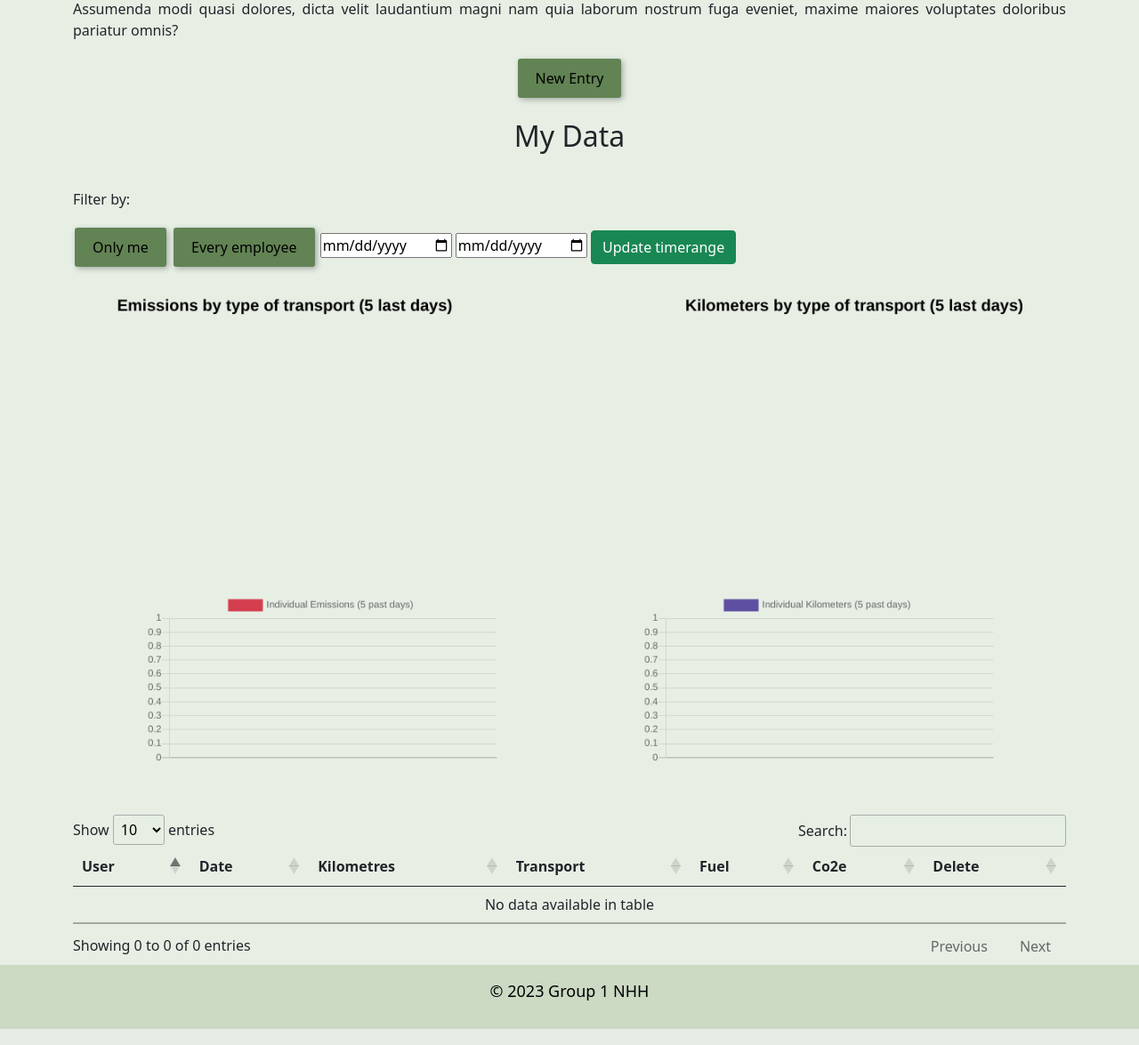
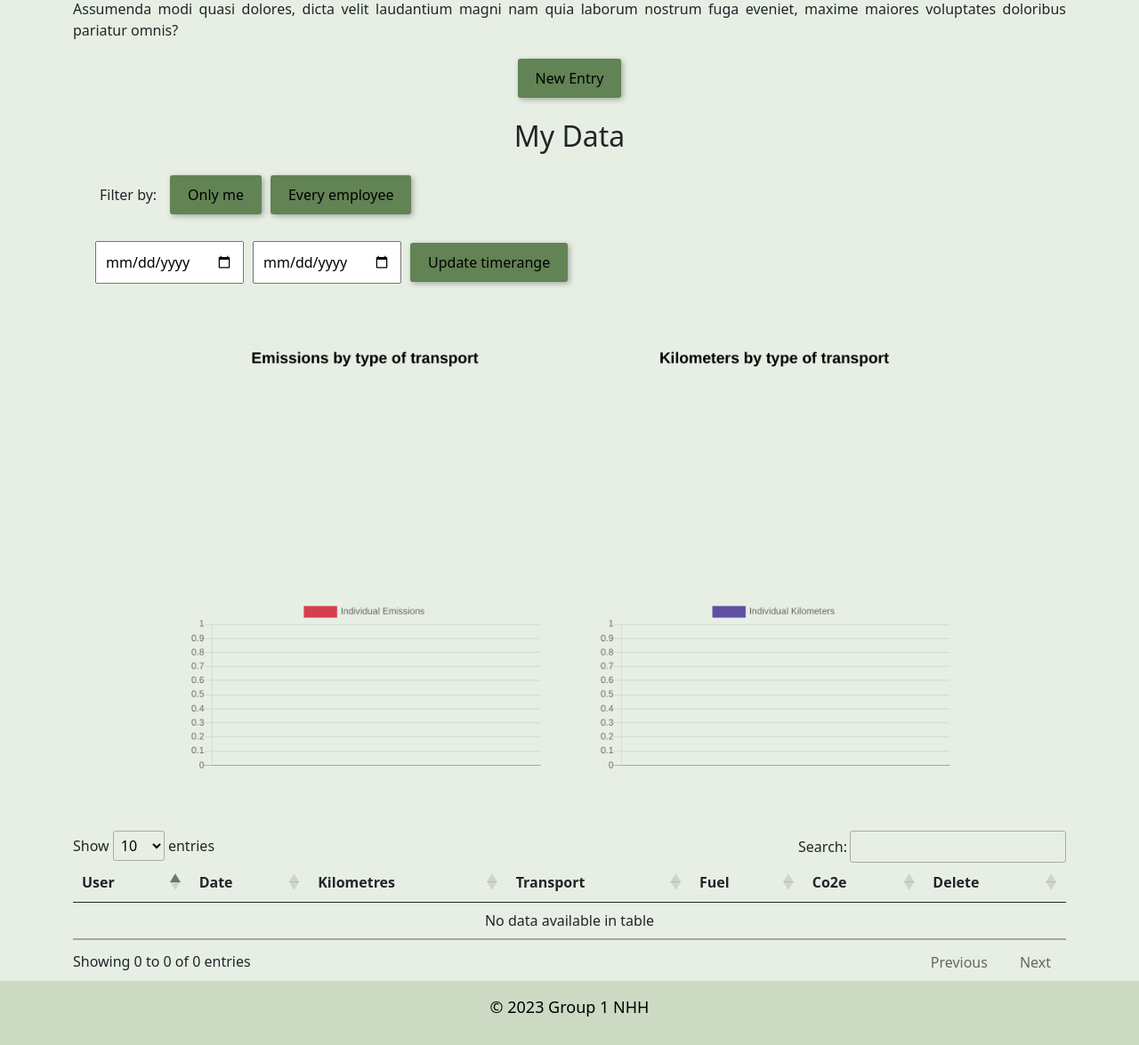
Before and after one commit to s203645/FOR19-final, a Flask app: page /carbon_app in a window 1280 px wide. Shown: the part 505-1680 px from the top of the page at 89% size. Run offline with Flask 2, Linux system fonts and the light colour scheme; the visitor is signed in with stand-in values (Sample User, id 1); data comes from the database, SQL or seed files in the repository; data that the repository does not hold is empty; some libraries are stand-ins or nearby versions.

Commit message:
fixed bugs, design, filter

```diff
--- a/app/static/carbon_app.css
+++ b/app/static/carbon_app.css
@@ -73,7 +73,9 @@
 }
 
 .btn_carbon_app_new_entry_main,
-.box .btn, #filter_all, #filter_individual {
+.box .btn,
+#filter_all,
+#filter_individual, #filter_date {
   background-color: #628354;
   border-radius: 3px;
   padding: 10px 20px;
@@ -89,7 +91,9 @@
 }
 
 .btn_carbon_app_new_entry_main:hover,
-.box .btn:hover, #filter_all:hover, #filter_individual:hover {
+.box .btn:hover,
+#filter_all:hover,
+#filter_individual:hover, #filter_date:hover {
   transform: translateY(2px);
   box-shadow: none;
   color: black;
@@ -97,13 +101,16 @@
 }
 
 .btn_carbon_app_new_entry_main:active,
-.box .btn:active {
+.box .btn:active, #filter_date:active {
   transform: translateY(4px);
   box-shadow: inset 0 1px 1px rgba(0, 0, 0, 0.2),
     inset 0 0 8px rgba(0, 0, 0, 0.4);
 }
 
-#filter_all:focus, #filter_individual:focus, #filter_all:active, #filter_individual:active  {
+#filter_all:focus,
+#filter_individual:focus,
+#filter_all:active,
+#filter_individual:active {
   transform: translateY(4px);
   box-shadow: inset 0 1px 1px rgba(0, 0, 0, 0.2),
     inset 0 0 8px rgba(0, 0, 0, 0.4);
@@ -143,7 +150,8 @@
   background-color: rgb(192, 30, 30);
 }
 
-.table_main .btn:active, .table_main .btn:focus {
+.table_main .btn:active,
+.table_main .btn:focus {
   box-shadow: inset 0 1px 1px rgba(0, 0, 0, 0.2);
   background-color: rgb(192, 30, 30);
   color: black;
@@ -276,53 +284,53 @@
 
 /* My Data */
 
-.charts {
+#filter_all, #filter_individual, #filter_date, #filter_end, #filter_start {
+  margin: 5px;
+}
+
+#filter_start, #filter_end {
+  padding: 10px;
+}
+
+.two_emissions_graphs .charts {
   display: flex;
   flex-direction: row;
-  justify-content: space-around;
+  justify-content: center;
   align-items: center;
   flex-wrap: wrap;
-  height: 100%;
-}
-
-.two_emissions_graphs .container {
-  display: flex;
-  flex-direction: row;
-  justify-content: space-around;
-  align-items: center;
-  flex-wrap: wrap;
-  height: 100%;
 }
 
 #emissions_by_transport,
 #over_time_emissions,
 #kms_by_transport,
 #over_time_kms {
+  margin: 30px;
   width: 50vh !important;
   height: auto !important;
-  margin: 20px !important;
-  right: 20px;
 }
-
-
-
 
 /* Media Queries */
 
-@media (max-width: 768px) {
-  .header_home {
+@media (max-width: 800px) {
+
+  .two_emissions_graphs .charts, home {
+    display: flex;
     flex-direction: column;
+    justify-content: center;
+    align-items: center;
+    flex-wrap: wrap;
   }
 
   #emissions_by_transport,
   #over_time_emissions,
   #kms_by_transport,
-  #over_time_kms,
-  .container .charts .box {
+  #over_time_kms {
     width: 100% !important;
     height: auto !important;
     margin: 10px !important;
   }
+
+
   html,
   body {
     background-color: #e7efe5 !important;
@@ -331,5 +339,4 @@
   .footer {
     width: 100vh;
   }
-
 }
--- a/app/static/newEntry.js
+++ b/app/static/newEntry.js
@@ -125,7 +125,7 @@ const emissions_by_transport = (arg, start, date) =>{
                     options: {
                             title: {
                                 display: true,
-                                    text: "Emissions by type of transport (5 last days)",
+                                    text: "Emissions by type of transport",
                                         fontColor: "black",
                                         fontSize: 20,
                             },
@@ -162,7 +162,7 @@ const over_time_emissions = (arg, start, end) =>{
                         labels: data.labels,
                         datasets: [
                             {
-                            label: "Individual Emissions (5 past days)",
+                            label: "Individual Emissions",
                             data: data.values,
                             fill: false,
                             borderColor: '#d53e4f',
@@ -204,7 +204,7 @@ const kms_transport_data = (arg, start, end) => {
                 options: {
                         title: {
                             display: true,
-                                text: "Kilometers by type of transport (5 last days)",
+                                text: "Kilometers by type of transport",
                                 fontColor: "black",
                                 fontSize: 20,
                         },
@@ -239,7 +239,7 @@ const over_time_kms = (arg, start, end) => {
                     labels: data.labels,
                     datasets: [
                         {
-                        label: "Individual Kilometers (5 past days)",
+                        label: "Individual Kilometers",
                         data: data.values,
                         fill: false,
                         borderColor: '#5e4fa2',
--- a/app/templates/carbon_app.html
+++ b/app/templates/carbon_app.html
@@ -68,31 +68,35 @@
           <div class="container">
             <div class="home">
               <h2 class="text">My Data</h2>
-                <div class="container_filter"></div>
+                <div class="container_filter">
                   <p>Filter by:</p>
                   <button type="button" value="active" class="btn btn-success" id="filter_individual"> Only me </button>
                   <button type="button" value="" class="btn btn-secondary" id="filter_all"> Every employee </button>
+                </div>
+                <div class="container_filter">
                   <input type="date" name="filter_start" id="filter_start">
                   <input type="date" name="filter_end" id="filter_end">
                   <button type="button" value="" class="btn btn-success" id="filter_date"> Update timerange </button>
                 </div>
             </div>
+          </div>
+        </section>
+
+        <section class="two_emissions_graphs">
             <div class="charts">
               <div class="box">
                   <canvas id="emissions_by_transport"></canvas>
               </div>
               <div class="box">
                 <canvas id="kms_by_transport"></canvas>
+              </div>
             </div>
-
-            </div>
-          </div>
         </section>
 
 
          <!-- Two Emissions Graph Section -->
         <section class="two_emissions_graphs">
-          <div class="container">
+          <div class="charts">
             <div class="box">
               <canvas id="over_time_emissions"></canvas>
           </div>
```
